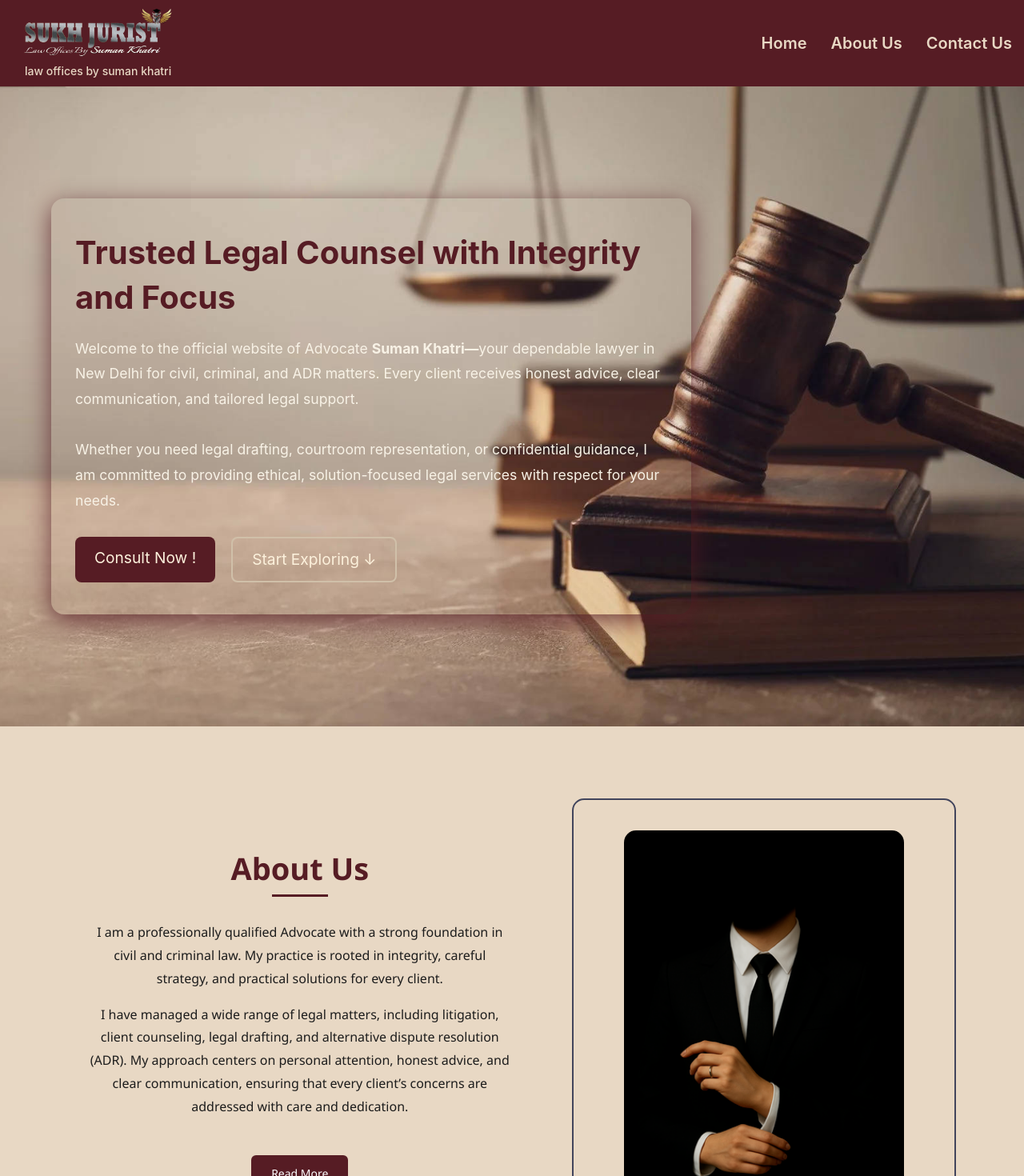
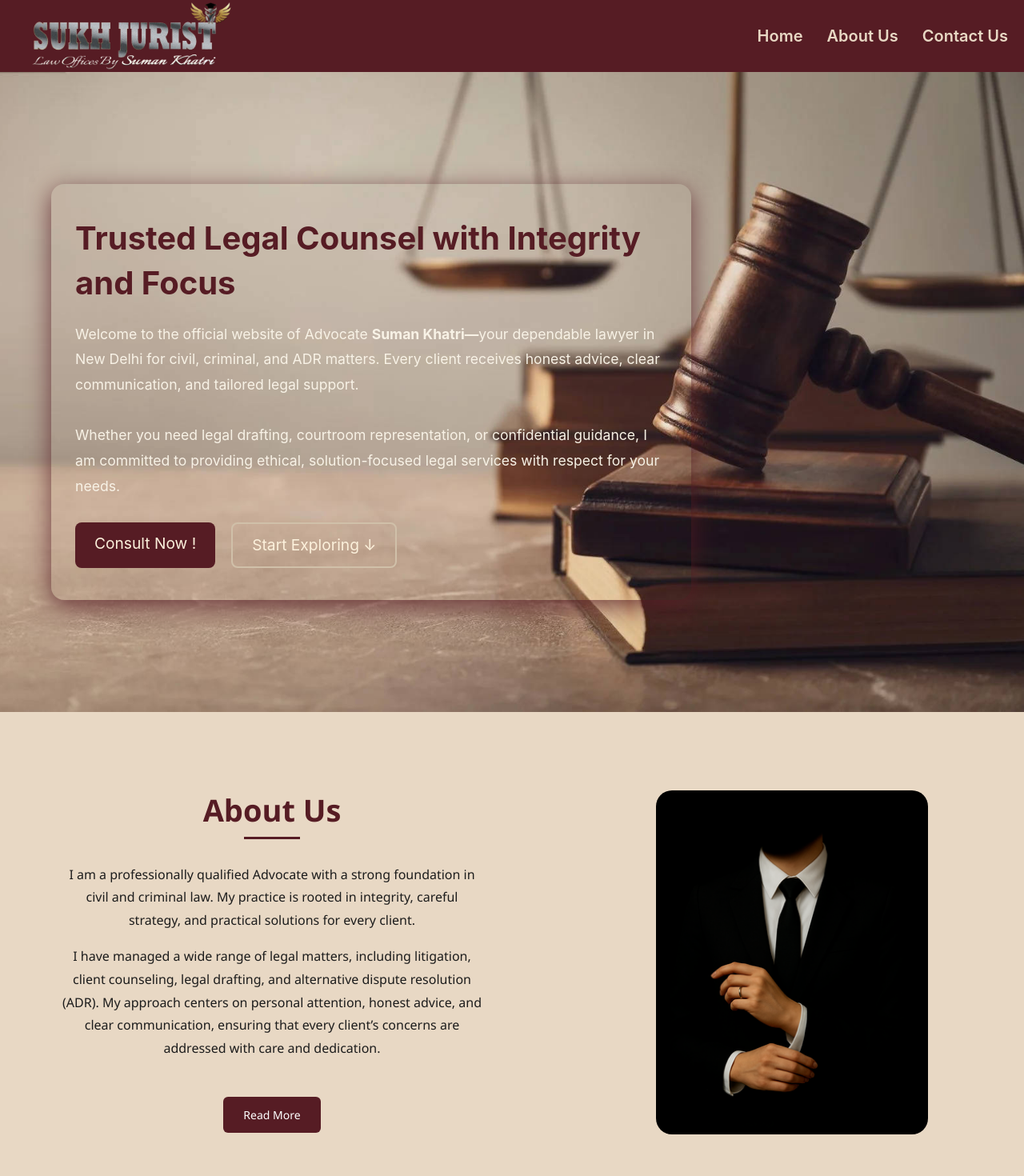
Before and after one commit to anup9971/AdvocateSuman, a React (Create React App) app: page / in a window 1280 px wide. Shown: the top 1470 px of the page at 80% size. Built offline with nearby package versions, Linux system fonts and the light colour scheme.

Commit message:
logo-setup

```diff
--- a/src/components/AboutHome.jsx
+++ b/src/components/AboutHome.jsx
@@ -1,32 +1,125 @@
 import React from 'react';
-// import aboutImage from '../assests/female advocate image.png';
 import aboutImage from '../assests/female_advocate_image.png';
 import AboutMe from './partials/AboutMe';
-// import { Link } from 'react-router-dom';
 
 const AboutHome = () => {
   return (
-   <>
+    <div className="about-container-fluid">
+      <section className="about-section" id="about">
+        <div className="about-container">
 
-   <div className="container-fluid">
-     <section className="about-me-section" id="about">
+          {/* Text Content (Left side) */}
+          <div className="about-left">
+            <AboutMe />
+          </div>
 
-      <div className="about-container">
-        {/* Text Content */}
-        <div className="about-left">
-        <AboutMe/>
-        </div>
-        {/* Image Content */}
+          {/* Image Content (Right side) */}
           <div className="about-right">
             <div className="image-wrapper">
-            <img src={aboutImage} alt="Advocate Suman Khatri" className="about-img" />
+              <img
+                src={aboutImage}
+                alt="Advocate Suman Khatri"
+                className="about-image"
+              />
               <div className="image-border"></div>
             </div>
           </div>
+
         </div>
       </section>
+
+      {/* Styles */}
+      <style>
+        {`
+          .about-container-fluid {
+            width: 100%;
+          }
+
+          .about-section {
+            padding: 60px 40px;
+            background-color: #E8D8C4;
+          }
+
+          .about-container {
+            display: flex;
+            align-items: center;
+            justify-content: space-between;
+            gap: 40px;
+            max-width: 1200px;
+            margin: 0 auto;
+          }
+
+          .about-left {
+            flex: 1 1 50%;
+            text-align: left;
+          }
+
+          .about-right {
+            flex: 1 1 50%;
+            display: flex;
+            justify-content: center;
+            align-items: center;
+          }
+
+          .image-wrapper {
+            position: relative;
+            max-width: 340px;
+            max-height: 430px;
+            width: 100%;
+            margin: 0 auto;
+            overflow: hidden;
+          }
+
+          .about-image {
+            width: 100%;
+            height: 100%;
+            object-fit: contain;
+            border-radius: 8px;
+            display: block;
+            transition: transform 0.4s ease, box-shadow 0.4s ease;
+          }
+
+          .about-image:hover {
+            transform: scale(1.08);
+            box-shadow: 0 8px 25px rgba(0,0,0,0.3);
+          }
+
+          .image-border {
+            position: absolute;
+            top: 12px;
+            left: 12px;
+            right: -12px;
+            bottom: -12px;
+            border: 2px solid #561C24;
+            z-index: -1;
+            border-radius: 8px;
+          }
+
+          /* ✅ Responsive Design */
+          @media (max-width: 768px) {
+            .about-container {
+              flex-direction: column;
+              text-align: center;
+              gap: 20px;
+            }
+
+            .about-left {
+              flex: 1 1 100%;
+              margin-bottom: 20px;
+            }
+
+            .about-right {
+              flex: 1 1 100%;
+            }
+
+            .image-wrapper {
+              max-width: 280px;
+              max-height: 360px;
+            }
+          }
+        `}
+      </style>
     </div>
-   </>
   );
 };
 
--- a/src/components/partials/Navbar.jsx
+++ b/src/components/partials/Navbar.jsx
@@ -21,11 +21,9 @@ const Navbar = () => {
   return (
     <header style={styles.header}>
       <div style={styles.logoContainer}>
-       <Link to="/">
+        <Link to="/" style={{ display: "inline-block" }}>
           <img src={logo} alt="Logo" style={styles.logo} />
         </Link>
-        <p style={styles.subText}>law offices by suman khatri</p>
-
       </div>
 
       {isMobile && (
@@ -60,53 +58,39 @@ const styles = {
     display: 'flex',
     alignItems: 'center',
     justifyContent: 'space-between',
-    padding: '0px 15px',
+    padding: '0 20px',
     backgroundColor: '#561C24',
     position: 'relative',
     zIndex: 1000,
-    flexWrap: 'wrap'
+    flexWrap: 'wrap',
+    height: '90px',       // thoda chhota fix height
+    overflow: 'hidden',   // bahar nikalne se rokega
   },
 
   logoContainer: {
     display: 'flex',
-  flexDirection: 'column', // logo upar, text neeche
-  alignItems: 'flex-start', // left se start kare
-  justifyContent: 'center',
-  lineHeight: '0.5',
-  // marginBottom: '5px',
-  paddingBottom: '0px',
-  marginTop:"-10px",
-
-
-},
-logo: {
-  height: '100px',
-  width: '208px',
-  // objectFit: 'contain',
-// overFlow: 'hidden',
-    margin: '0px',
-
-},
-subText: {
-  fontSize: '14px',
-  fontWeight: '500',
-  color: '#E8D8C4',
-  textTransform: 'lowercase',
-  textAlign: 'left', // left aligned text
-  marginTop: '-5px',
-  // marginBottom: '5px',
-  marginLeft: '16px' ,
-  // marginRight: '5px'
-
+    alignItems: 'center',
+    justifyContent: 'flex-start',
+    margin: 0,
+    padding: 0,
+    height: '100%',
   },
 
+  logo: {
+    height: '85px',       // header se thoda chhota
+    width: 'auto',
+    margin: 0,
+    padding: 0,
+    display: 'block',
+    objectFit: 'contain', // pura logo dikhane ke liye
+  },
   menuIcon: {
     cursor: 'pointer',
-    zIndex: 1100
+    zIndex: 1100,
   },
   navLinks: {
     display: 'flex',
-    gap: '30px'
+    gap: '30px',
   },
   fullScreenMenu: {
     position: 'fixed',
@@ -126,8 +110,9 @@ subText: {
     textDecoration: 'none',
     color: '#E8D8C4',
     fontSize: '20px',
-    fontWeight: '600'
-  }
+    fontWeight: '600',
+  },
+
 };
 
 export default Navbar;
```
Also changed, not shown: src/assests/sukhjurist_logo_image.png. Lines whose indentation alone changed are shown as unchanged.
